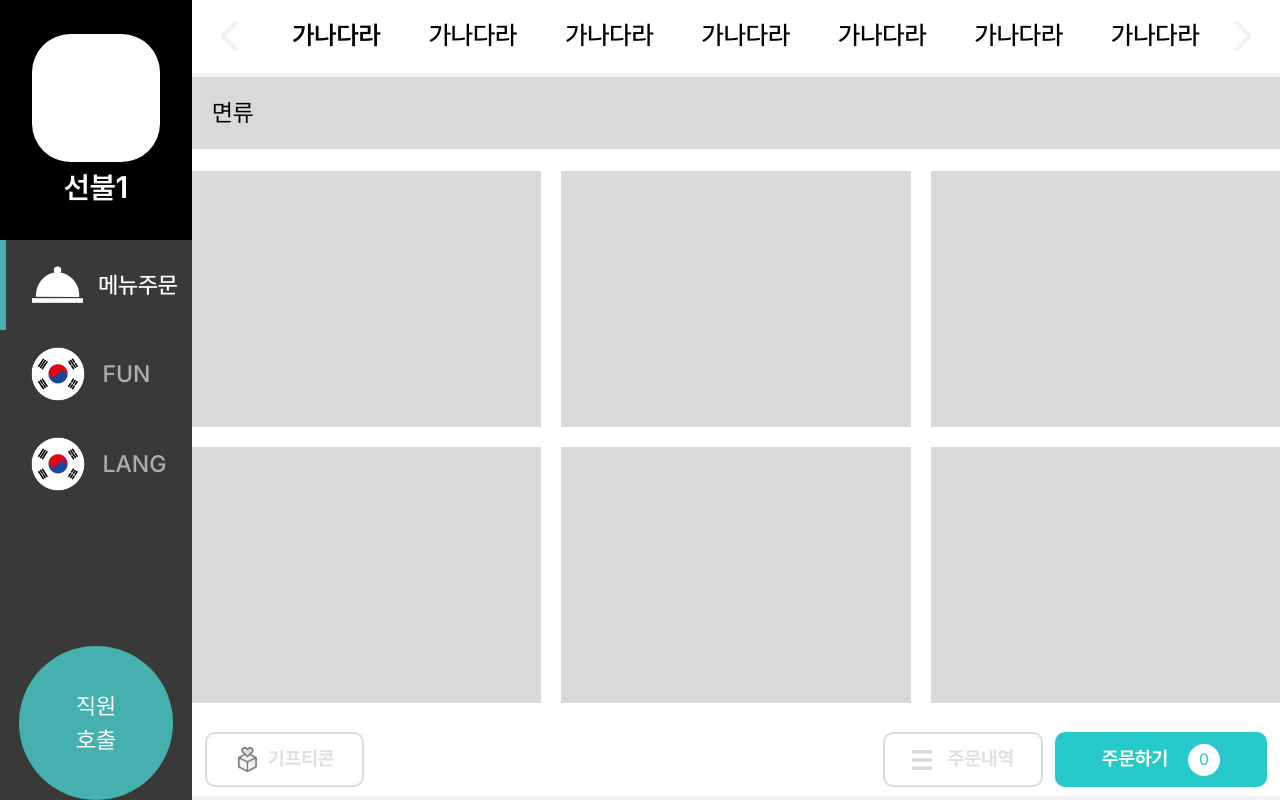
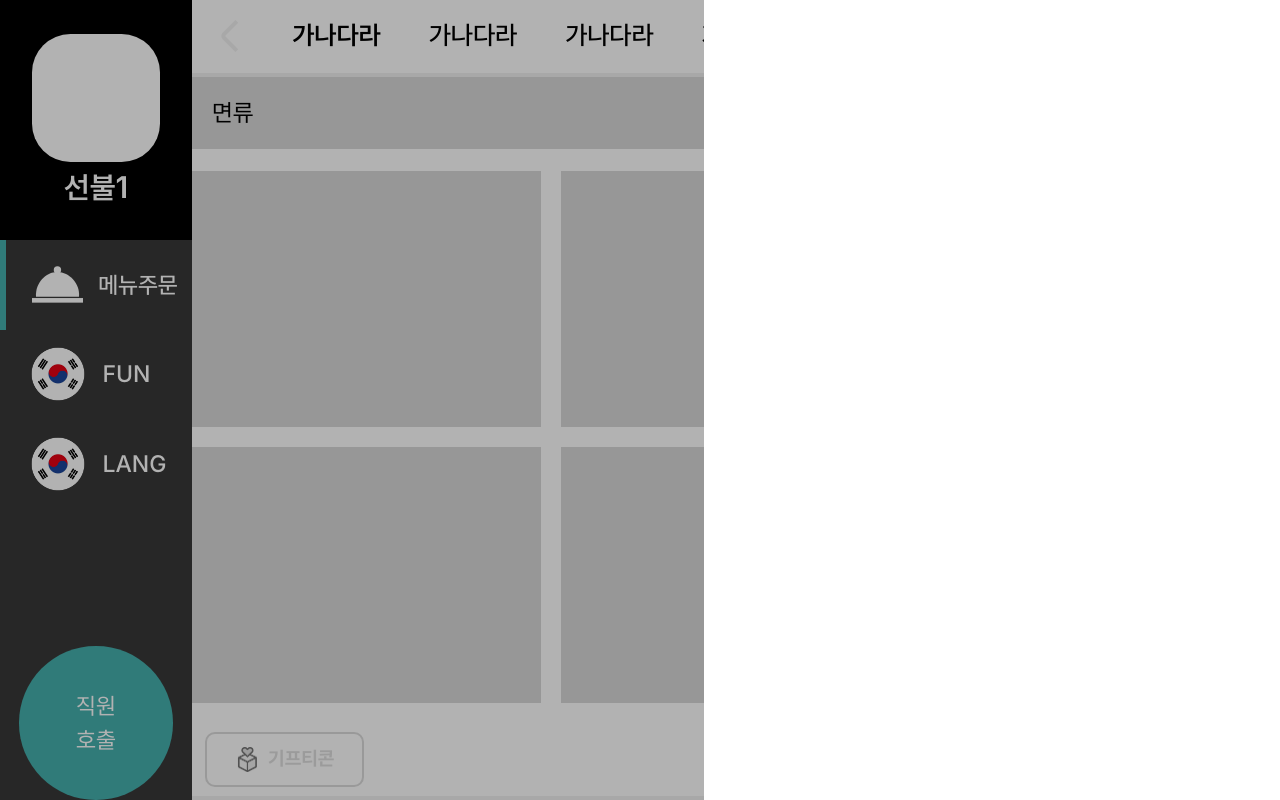
Before and after one commit to Blank-Check-Capstone/frontend, a React (Create React App) app: page / in a window 1280 px wide. Built offline with nearby package versions, Linux system fonts and the light colour scheme.

Commit message:
사이드 메뉴 컴포넌트 분리 및 장바구니 컴포넌트 추가

```diff
--- /dev/null
+++ b/src/components/OrderBoard/Modal/Shopping.jsx
@@ -0,0 +1,10 @@
+const Shopping = () => {
+    return <div className="w-full h-full fixed z-10">
+        <div className="w-[45vw] h-full bg-white absolute top-0 right-0 z-[2]">
+
+        </div>
+        <div className="w-full h-full bg-black opacity-30 absolute top-0 left-0 z-[1]"></div>
+    </div>
+}
+
+export default Shopping
--- /dev/null
+++ b/src/components/OrderBoard/Side/Menu.jsx
@@ -0,0 +1,13 @@
+const Menu = ({id, title, icon, selected}) => {
+
+    return (
+      <div className={`flex h-[7vw] w-[100%] items-center pl-[2vw] ${selected ? "gap-[1.2vw] border-l-[0.5vw] border-[#46B0AE]" : "gap-[1vw]"}` }>
+        <img className={`${id == 1 ? "w-[4vw] h-[4vw]" : "w-[5vw] h-[5vw]"}`} src={icon} alt={title} />
+        <div className="text-[1.8vw] font-medium text-white">
+          {title}
+        </div>
+      </div>
+    );
+}
+
+export default Menu;
--- a/src/pages/OrderBoard.jsx
+++ b/src/pages/OrderBoard.jsx
@@ -1,54 +1,36 @@
 import Main from "../components/OrderBoard/Main";
+import Menu from "../components/OrderBoard/Side/Menu";
 import KoreanFlag from "../assets/images/KoreanFlag.png";
+import MenuOrderIcon from "../assets/images/menuOrder.svg"
+import Shopping from "../components/OrderBoard/Modal/Shopping";
+
+const menuList = [
+  { id: 1, title: '메뉴주문', icon: MenuOrderIcon, selected: true },
+  { id: 2, title: 'FUN', icon: KoreanFlag, selected: false },
+  { id: 3, title: 'LANG', icon: KoreanFlag, selected: false },
+]
 
 const OrderBoard = () => {
   return (
     <div className="flex w-full h-screen">
-      <div className="fixed flex flex-col top-0 w-[15vw] h-full bg-[#393939]">
+
+      <Shopping />
+
+      <div className="fixed flex flex-col top-0 w-v[15vw] h-full bg-[#393939] z-0">
         <div className="w-[100%] h-[20vw] bg-[#000] max-h-60 flex flex-col gap-2 items-center justify-center">
           <div className="w-[10vw] h-[10vw] max-w-40 max-h-40 rounded-[30%] bg-white"></div>
           <div className="text-white text-3xl font-semibold">선불1</div>
         </div>
         <div className="flex-1 flex flex-col justify-between">
           <div className="h-full flex flex-col overflow-auto">
-            <div className="flex h-[7vw] w-[100%] items-center gap-[1.2vw] border-l-[0.5vw] border-[#46B0AE] pl-[2vw]">
-              <svg
-                xmlns="http://www.w3.org/2000/svg"
-                viewBox="0 0 52 37"
-                fill="none"
-                className="w-[4vw] h-[4vw]"
-              >
-                <rect y="32.3099" width="52" height="4.69014" fill="white" />
-                <path
-                  fill-rule="evenodd"
-                  clip-rule="evenodd"
-                  d="M47.8982 31.0071C49.1949 17.8487 38.0574 5.86275 25.9181 5.86275C13.7789 5.86275 3.22485 17.2624 4.06777 30.942L47.8982 31.0071Z"
-                  fill="white"
-                />
-                <ellipse
-                  cx="25.9354"
-                  cy="3.77823"
-                  rx="3.7606"
-                  ry="3.77817"
-                  fill="white"
-                />
-              </svg>
-              <div className="text-[1.8vw] font-medium text-white">
-                메뉴주문
-              </div>
-            </div>
-
-            <div className="flex h-[7vw] w-[100%] pl-[2vw] items-center gap-[1vw]">
-              <img src={KoreanFlag} alt="태극기" className="h-[5vw] w-[5vw]" />
-              <div className="text-[1.8vw] font-medium text-[#ADADAD]">FUN</div>
-            </div>
-
-            <div className="flex h-[7vw] w-[100%] pl-[2vw] items-center gap-[1vw]">
-              <img src={KoreanFlag} alt="태극기" className="h-[5vw] w-[5vw]" />
-              <div className="text-[1.8vw] font-medium text-[#ADADAD]">
-                LANG
-              </div>
-            </div>
+            {
+            /* <Menu title="메뉴주문" icon={<MenuOrderIcon />} selected={true} />
+            <Menu title="FUN" icon={<img src={KoreanFlag} alt="태극기" className="h-[5vw] w-[5vw]" />} selected={false} />
+            <Menu title="LANG" icon={<img src={KoreanFlag} alt="태극기" className="h-[5vw] w-[5vw]" />} selected={false} /> */
+            }
+            {menuList.map(menu => (
+              <Menu key={menu.id} id={menu.id} title={menu.title} icon={menu.icon} selected={menu.selected} />
+            ))}
           </div>
           <div className="flex flex-1 w-[15vw] h-[15vw] items-center justify-center">
             <div className="bg-[#46B0AE] text-white rounded-[50%] w-[12vw] h-[12vw] flex justify-center items-center">
```
Also changed, not shown: src/assets/images/menuOrder.svg (added).
